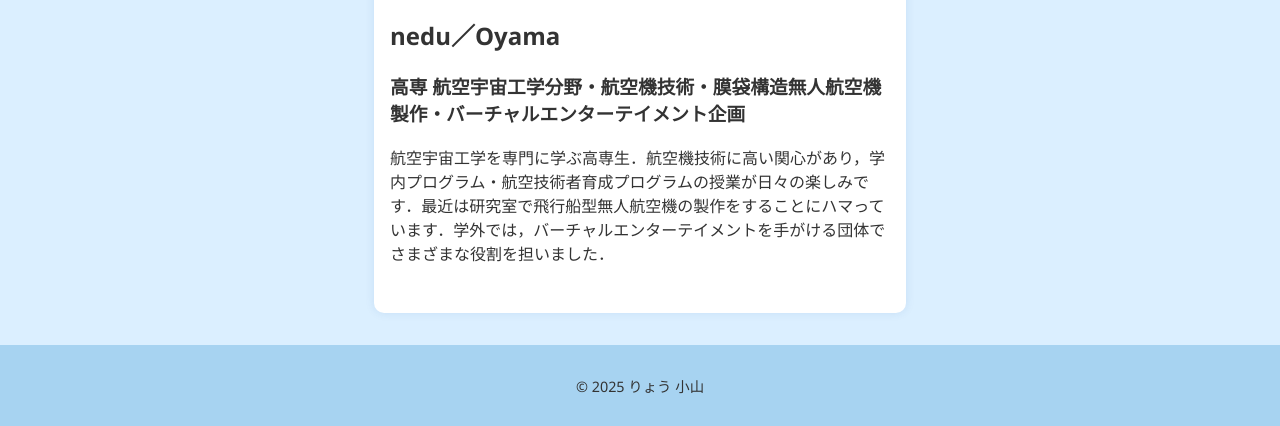
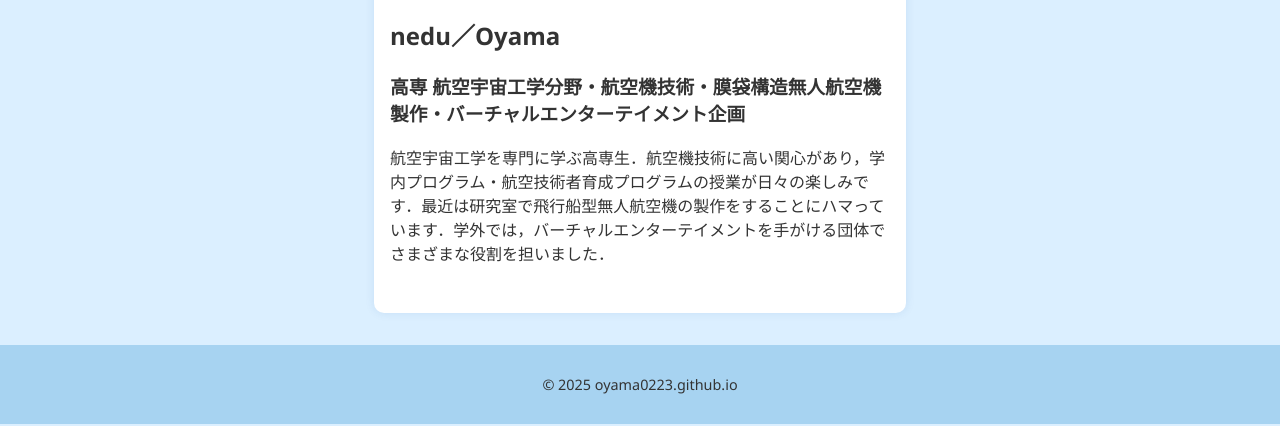
Before and after one commit to Oyama0223/index, a plain HTML site: page index.html in a window 1280 px wide. Shown: the part 421-847 px from the top of the page. Drawn offline with Linux system fonts and the light colour scheme.

Commit message:
Update index.html

```diff
--- a/index.html
+++ b/index.html
@@ -109,7 +109,7 @@
   </main>
 
   <footer>
-    <p>&copy; 2025 りょう 小山</p>
+    <p>&copy; 2025 oyama0223.github.io</p>
   </footer>
 </body>
 </html>
```
